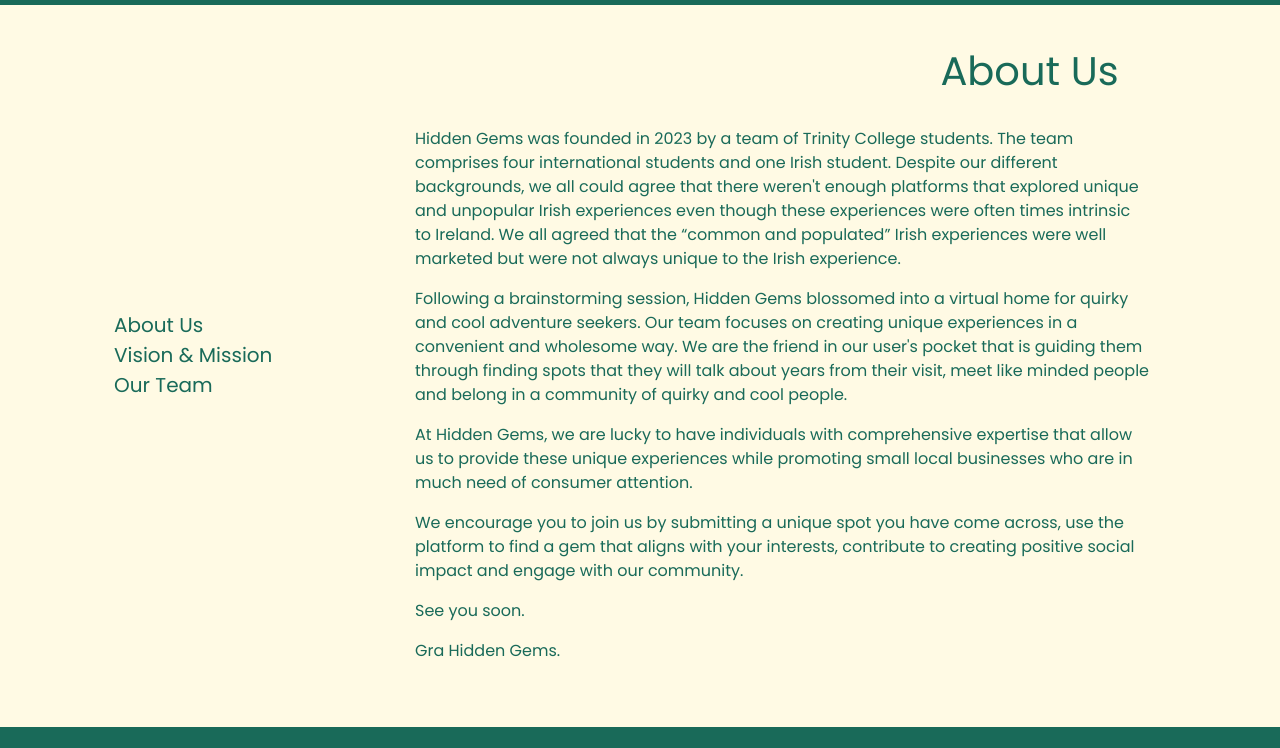
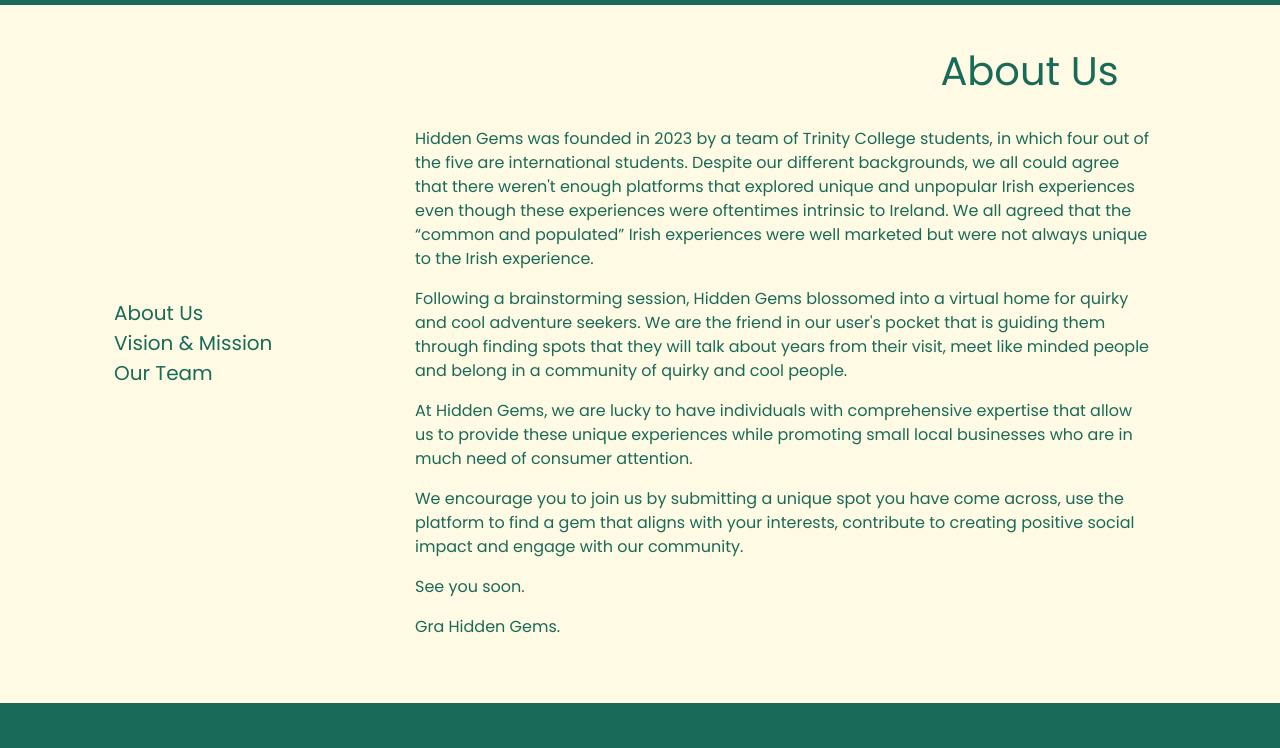
Before and after one commit to hiddenGemsIDM/Hidden-Gems, a website: page about.html in a window 1280 px wide. Shown: the part 51-799 px from the top of the page. Drawn offline with Linux system fonts and the light colour scheme.

Commit message:
update about us content

```diff
--- a/about.html
+++ b/about.html
@@ -58,37 +58,29 @@
                 <div class="col-sm text-left">
                     <h1><span class="text-success text-end">About Us</span></h1>
                     <p class="px-5 pt-4 text-justify">
-                        Hidden Gems was founded in 2023 by a team of Trinity College students.
-                        The team comprises four international students and one Irish student. Despite our different
-                        backgrounds,
-                        we all could agree that there weren't enough platforms that explored unique and unpopular Irish
-                        experiences
-                        even though these experiences were often times intrinsic to Ireland. We all agreed that the
-                        “common and
+                        Hidden Gems was founded in 2023 by a team of Trinity College students, in which four out of the
+                        five are international students. Despite our different backgrounds, we all could agree that
+                        there weren't enough platforms that explored unique and unpopular Irish experiences even though
+                        these experiences were oftentimes intrinsic to Ireland. We all agreed that the “common and
                         populated” Irish experiences were well marketed but were not always unique to the Irish
                         experience.
                     </p>
                     <p class="px-5 text-justify">
                         Following a brainstorming session, Hidden Gems blossomed into a virtual home for quirky and cool
-                        adventure
-                        seekers. Our team focuses on creating unique experiences in a convenient and wholesome way. We
-                        are the
-                        friend in our user's pocket that is guiding them through finding spots that they will talk about
-                        years
-                        from their visit, meet like minded people and belong in a community of quirky and cool people.
+                        adventure seekers. We are the friend in our user's pocket that is guiding them through finding
+                        spots that they will talk about years from their visit, meet like minded people and belong in a
+                        community of quirky and cool people.
                     </p>
                     <p class="px-5 text-justify">
                         At Hidden Gems, we are lucky to have individuals with comprehensive expertise that allow us to
-                        provide
-                        these unique experiences while promoting small local businesses who are in much need of consumer
-                        attention.
+                        provide these unique experiences while promoting small local businesses who are in much need of
+                        consumer attention.
                     </p>
                     <p class="px-5 text-justify">
                         We encourage you to join us by submitting a unique spot you have come across, use the platform
-                        to find a
-                        gem that aligns with your interests, contribute to creating positive social impact and engage
-                        with our
-                        community.
+                        to find a gem that aligns with your interests, contribute to creating positive social impact and
+                        engage with our community.
+
                     </p>
                     <p class="px-5 text-justify">
                         See you soon.
```
